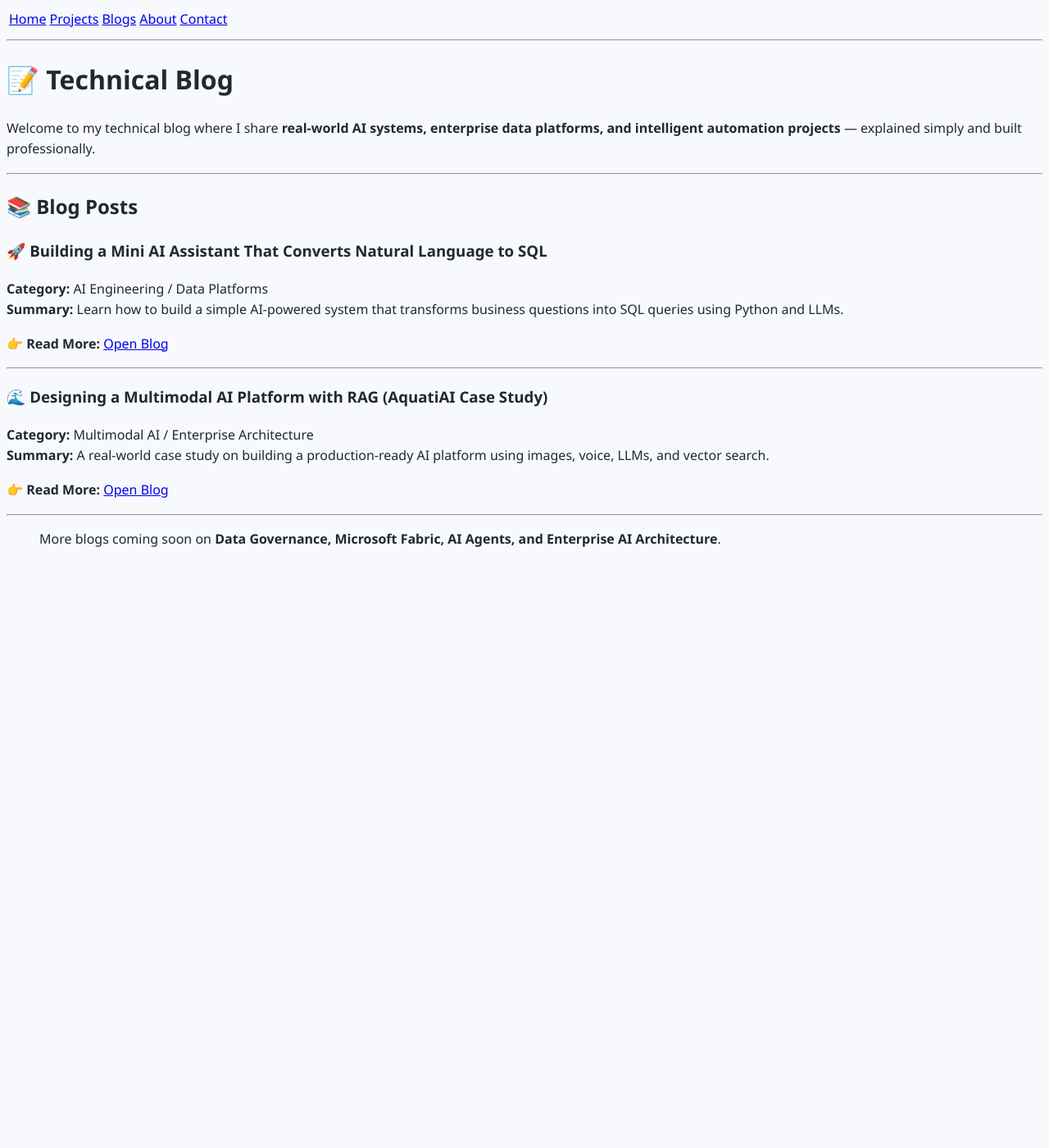
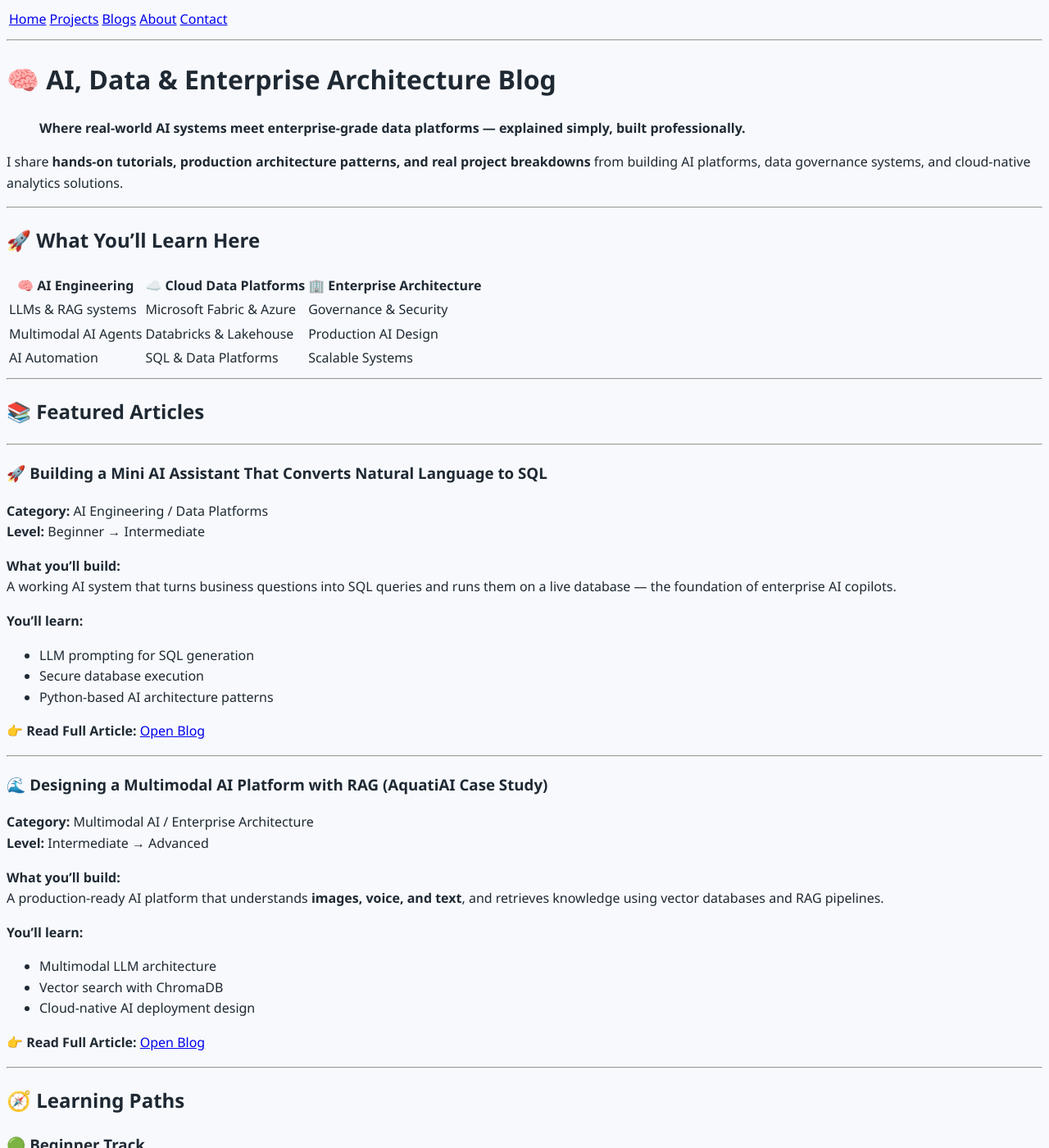
Before and after one commit to irshadvaza/irshadvaza.tech, a Jekyll site: the page built from blogs.md, in a window 1280 px wide and 1400 px high. Shown: the whole window at 82% size. Built offline with Jekyll 4.4.1, drawn with Linux system fonts in a browser that asks for light colours; our own code applies the rules of GitHub Pages for plain Markdown files; some of the changed text lies outside the part shown.

Commit message:
Update blogs.md

```diff
--- a/blogs.md
+++ b/blogs.md
@@ -2,28 +2,89 @@
 
 ---
 
-# 📝 Technical Blog
+# 🧠 AI, Data & Enterprise Architecture Blog
 
-Welcome to my technical blog where I share **real-world AI systems, enterprise data platforms, and intelligent automation projects** — explained simply and built professionally.
+> **Where real-world AI systems meet enterprise-grade data platforms — explained simply, built professionally.**
+
+I share **hands-on tutorials, production architecture patterns, and real project breakdowns** from building AI platforms, data governance systems, and cloud-native analytics solutions.
 
 ---
 
-## 📚 Blog Posts
+## 🚀 What You’ll Learn Here
+
+| 🧠 AI Engineering | ☁️ Cloud Data Platforms | 🏢 Enterprise Architecture |
+|------------------|-------------------------|----------------------------|
+| LLMs & RAG systems | Microsoft Fabric & Azure | Governance & Security |
+| Multimodal AI Agents | Databricks & Lakehouse | Production AI Design |
+| AI Automation | SQL & Data Platforms | Scalable Systems |
+
+---
+
+## 📚 Featured Articles
+
+---
 
 ### 🚀 Building a Mini AI Assistant That Converts Natural Language to SQL
 **Category:** AI Engineering / Data Platforms
-**Summary:** Learn how to build a simple AI-powered system that transforms business questions into SQL queries using Python and LLMs.
+**Level:** Beginner → Intermediate
 
-👉 **Read More:** [Open Blog](blogs/ai-to-sql.md)
+**What you’ll build:**
+A working AI system that turns business questions into SQL queries and runs them on a live database — the foundation of enterprise AI copilots.
+
+**You’ll learn:**
+- LLM prompting for SQL generation
+- Secure database execution
+- Python-based AI architecture patterns
+
+👉 **Read Full Article:** [Open Blog](blogs/ai-to-sql.md)
 
 ---
 
 ### 🌊 Designing a Multimodal AI Platform with RAG (AquatiAI Case Study)
 **Category:** Multimodal AI / Enterprise Architecture
-**Summary:** A real-world case study on building a production-ready AI platform using images, voice, LLMs, and vector search.
+**Level:** Intermediate → Advanced
 
-👉 **Read More:** [Open Blog](blogs/aquaticai-rag.md)
+**What you’ll build:**
+A production-ready AI platform that understands **images, voice, and text**, and retrieves knowledge using vector databases and RAG pipelines.
+
+**You’ll learn:**
+- Multimodal LLM architecture
+- Vector search with ChromaDB
+- Cloud-native AI deployment design
+
+👉 **Read Full Article:** [Open Blog](blogs/aquaticai-rag.md)
 
 ---
 
-> More blogs coming soon on **Data Governance, Microsoft Fabric, AI Agents, and Enterprise AI Architecture**.
+## 🧭 Learning Paths
+
+### 🟢 Beginner Track
+Start with **AI-powered SQL assistants**, Python-based automation, and simple data platforms.
+
+### 🟡 Professional Track
+Move into **RAG systems, Microsoft Fabric, and secure enterprise AI architecture**.
+
+### 🔵 Architect Track
+Design **cloud-native, governed, scalable AI platforms** for production and government-scale systems.
+
+---
+
+## 🏆 Why Follow This Blog?
+
+- ✅ Real enterprise project breakdowns
+- ✅ Production-focused AI & data design
+- ✅ Step-by-step coding tutorials
+- ✅ Architecture diagrams & workflows
+- ✅ Career-focused learning paths
+
+---
+
+## 🔗 Connect & Explore
+
+- 💻 GitHub: [https://github.com/irshadvaza](https://github.com/irshadvaza)
+- 📊 Kaggle: [https://www.kaggle.com/code/irshadvaza](https://www.kaggle.com/code/irshadvaza)
+- 🌐 Portfolio: [Back to Home](index.md)
+
+---
+
+> **This blog is designed for engineers, architects, and leaders who want to build AI systems that actually work in the real world — securely, responsibly, and at scale.**
```
